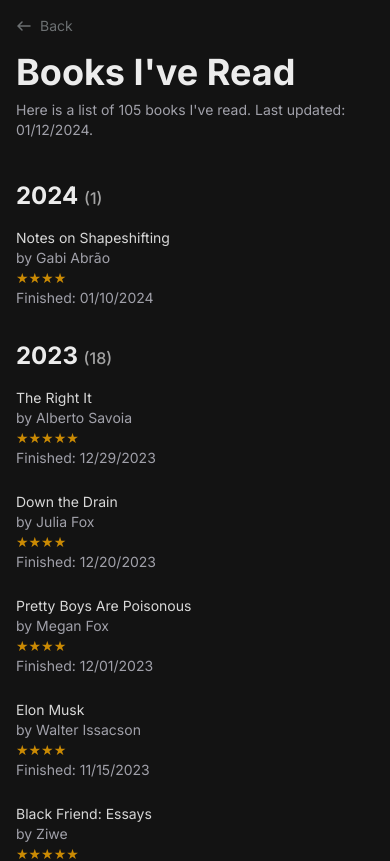
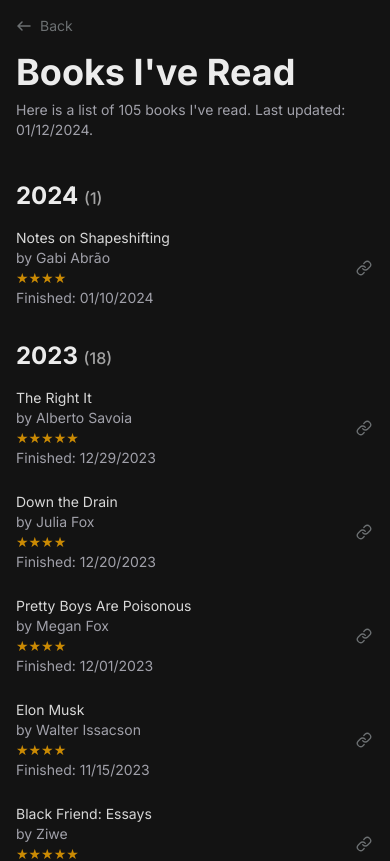
Before and after one commit to timeowilliams/portfolio, a Next.js app: page /reading in a window 390 px wide. Shown: the top 861 px of the page. Built offline with nearby package versions, Linux system fonts and the light colour scheme.

Commit message:
Fixed link icon

```diff
--- a/src/app/projects/page.tsx
+++ b/src/app/projects/page.tsx
@@ -47,9 +47,9 @@ export default function ProjectsPage() {
                     key={idx}
                     href={project.link}
                     target="_blank"
-                    className="flex flex-row justify-between items-center duration-300 md:hover:bg-hoverBackground md:p-4 rounded-lg cursor-pointer"
+                    className="flex flex-row justify-between space-x-8 md:space-x-0 items-center duration-300 md:hover:bg-hoverBackground md:p-4 rounded-lg cursor-pointer"
                   >
-                    <div className="flex flex-row space-x-4">
+                    <div className="flex flex-row space-x-4 items-center">
                       <Image
                         src={project.image}
                         alt=""
@@ -76,7 +76,7 @@ export default function ProjectsPage() {
                       strokeWidth="2"
                       strokeLinecap="round"
                       strokeLinejoin="round"
-                      className="lucide lucide-link text-secondaryDarker hidden sm:flex"
+                      className="lucide lucide-link text-secondaryDarker w-[20px] md:w-auto"
                     >
                       <path d="M10 13a5 5 0 0 0 7.54.54l3-3a5 5 0 0 0-7.07-7.07l-1.72 1.71" />
                       <path d="M14 11a5 5 0 0 0-7.54-.54l-3 3a5 5 0 0 0 7.07 7.07l1.71-1.71" />
--- a/src/app/reading/page.tsx
+++ b/src/app/reading/page.tsx
@@ -63,7 +63,12 @@ export default function ReadingPage() {
           <div className="flex flex-col space-y-4 mb-6 md:mb-4">
             {sortedYears.map(([year, books]) => (
               <div key={year}>
-                <h2 className="text-2xl font-bold my-4 md:px-4">{year} <span className='font-medium text-base text-neutral-400'>({books.length})</span></h2>
+                <h2 className="text-2xl font-bold my-4 md:px-4">
+                  {year}{' '}
+                  <span className="font-medium text-base text-neutral-400">
+                    ({books.length})
+                  </span>
+                </h2>
                 <div className="grid grid-cols-1 gap-6 md:gap-1">
                   {books.map((book, idx) => {
                     const reformattedDate = reformatDate(book.dateFinished);
@@ -73,7 +78,7 @@ export default function ReadingPage() {
                         key={idx}
                         href={book.link}
                         target="_blank"
-                        className="flex flex-row justify-between items-center duration-300 md:hover:bg-hoverBackground md:p-4 rounded-lg cursor-pointer"
+                        className="flex flex-row justify-between  space-x-8 md:space-x-0  items-center duration-300 md:hover:bg-hoverBackground md:p-4 rounded-lg cursor-pointer"
                       >
                         <div className="flex flex-row space-x-4">
                           <div className="flex flex-col">
@@ -101,7 +106,7 @@ export default function ReadingPage() {
                           strokeWidth="2"
                           strokeLinecap="round"
                           strokeLinejoin="round"
-                          className="lucide lucide-link text-secondaryDarker hidden sm:flex"
+                          className="lucide lucide-link text-secondaryDarker w-[20px] md:w-auto"
                         >
                           <path d="M10 13a5 5 0 0 0 7.54.54l3-3a5 5 0 0 0-7.07-7.07l-1.72 1.71" />
                           <path d="M14 11a5 5 0 0 0-7.54-.54l-3 3a5 5 0 0 0 7.07 7.07l1.71-1.71" />
```
